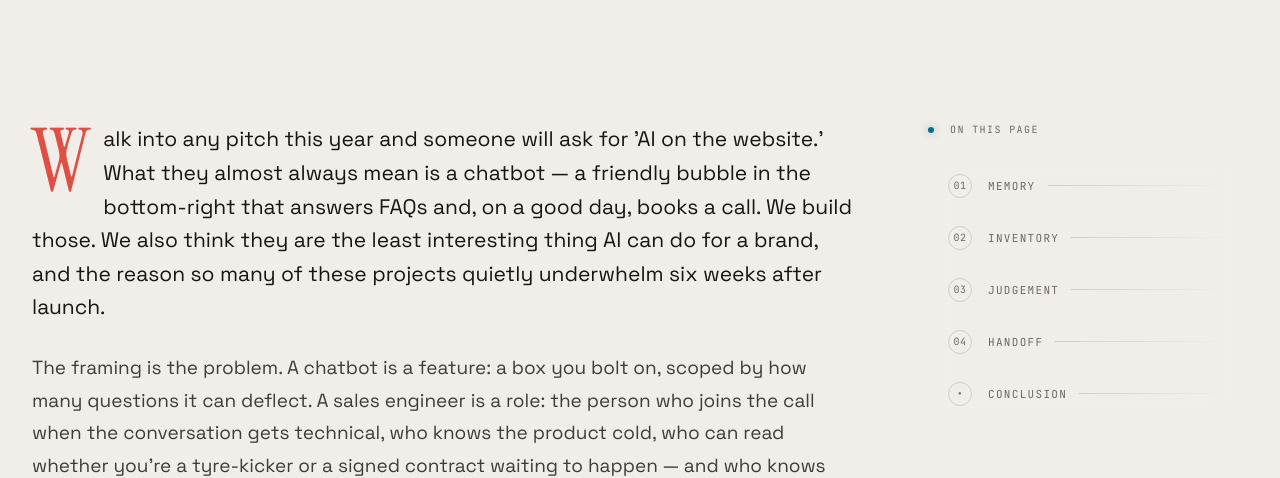
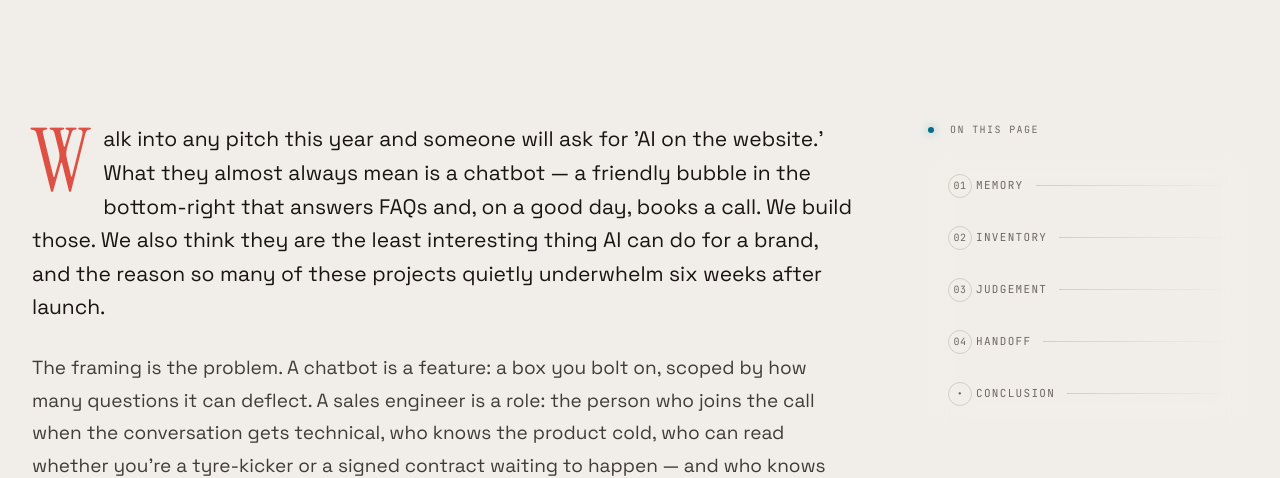
Before and after one commit to Dbrowne14/Default_Social_AI, a Next.js app: page /insights/ai-concierge-sales-engineer in a window 1280 px wide. Shown: the part 1320-1798 px from the top of the page. Built offline with nearby package versions, Linux system fonts and the light colour scheme.

Commit message:
article rail separated and formatted

```diff
--- a/components/insights/insightsPage/InsightsContent/InsightsArticleBody.tsx
+++ b/components/insights/insightsPage/InsightsContent/InsightsArticleBody.tsx
@@ -3,6 +3,7 @@ import { insights } from "@/data/blogData";
 import { usePathname } from "next/navigation";
 import { useState } from "react";
 import InsightsArticleProse from "./InsightsArticleProse";
+import InsightsArticleRail from "./InsightsArticleRail";
 
 const InsightsArticleBody = () => {
   const pathname = usePathname();
@@ -14,85 +15,7 @@ const InsightsArticleBody = () => {
       <div className="container-custom">
         <div className="grid grid-cols-1 min-[900px]:grid-cols-[minmax(0,1fr)_280px] min-[1080px]:grid-cols-[minmax(0,1fr)_320px] min-[900px]:gap-x-12 min-[1080px]:gap-x-18">
          <InsightsArticleProse article={article}/>
-          <aside className="grid-cols-1 hidden min-[900px]:block min-[900px]:col-start-2">
-            <div className="sticky top-29 flex flex-col gap-7">
-              <nav className="toc" aria-label="On this page">
-                <div className="flex gap-4 items-baseline">
-                  <span className="w-1.5 h-1.5 rounded-[50%] bg-accent-2 [box-shadow:0_0_10px_color-mix(in_oklch,var(--accent-2)_50%,transparent)]"></span>
-                  <div className="font-mono text-[10px] tracking-[0.14em] uppercase text-muted flex items-center gap-2 mb-4">
-                    On this page
-                  </div>
-                </div>
-                <ol className="list-none m-0 p-2 flex flex-col gap-1 rounded-2xl  backdrop-blur-[14px]">
-                  {article?.sections?.map((post) => {
-                    const selectedTitle = section === post.kicker;
-
-                    return (
-                      <li key={post.kicker}>
-                        <a
-                          href={`#s${post.number}`}
-                          data-target={post.kicker}
-                          onClick={() => setSection(post.kicker)}
-                          className={`
-            group grid grid-cols-[28px_1fr] items-center gap-3
-            rounded-xl px-3 py-3
-            text-[14px] leading-[1.35]
-            transition-colors duration-150 ease-in-out
-            ${
-              selectedTitle
-                ? "bg-[color-mix(in_oklch,var(--accent-2)_8%,transparent)] text-cream"
-                : "text-cream-2 hover:bg-[color-mix(in_oklch,var(--ink-2)_70%,transparent)] hover:text-cream"
-            }
-          `}
-                        >
-                          <span
-                            className={`
-              flex size-6 items-center justify-center rounded-full
-              font-mono text-[10px] tracking-[0.06em]
-              transition-colors duration-150
-              ${
-                selectedTitle
-                  ? "bg-accent-2 text-ink [box-shadow:0_0_10px_color-mix(in_oklch,var(--accent-2)_50%,transparent)]"
-                  : "text-muted border border-line group-hover:text-cream-2"
-              }
-            `}
-                          >
-                            {post.kicker === "Conclusion" ? "•" : post.number}
-                          </span>
-
-                          <span className="flex items-center gap-3 min-w-0">
-                            <span
-                              className={`
-                truncate font-mono text-[11px] tracking-[0.12em] uppercase
-                ${
-                  selectedTitle
-                    ? "text-accent-2"
-                    : "text-muted group-hover:text-cream-2"
-                }
-              `}
-                            >
-                              {post.kicker}
-                            </span>
-
-                            <span
-                              className={`
-                h-px flex-1
-                ${
-                  selectedTitle
-                    ? "[background:linear-gradient(90deg,color-mix(in_oklch,var(--accent-2)_70%,transparent),transparent)]"
-                    : "[background:linear-gradient(90deg,var(--line),transparent)]"
-                }
-              `}
-                            />
-                          </span>
-                        </a>
-                      </li>
-                    );
-                  })}
-                </ol>
-              </nav>
-            </div>
-          </aside>
+         <InsightsArticleRail article={article} section={section} setSection={setSection}/>
         </div>
       </div>
     </div>
--- a/components/insights/insightsPage/InsightsContent/InsightsArticleProse.tsx
+++ b/components/insights/insightsPage/InsightsContent/InsightsArticleProse.tsx
@@ -1,5 +1,4 @@
 import { blogPostProps } from '@/data/blogData';
-import React from 'react'
 
 const InsightsArticleProse = ({article}:{article:blogPostProps | undefined}) => {
   return (
--- /dev/null
+++ b/components/insights/insightsPage/InsightsContent/InsightsArticleRail.tsx
@@ -0,0 +1,61 @@
+import { blogPostProps } from '@/data/blogData';
+import React from 'react'
+
+const InsightsArticleRail = ({article, section, setSection}:{article:blogPostProps|undefined, section:string, setSection: React.Dispatch<React.SetStateAction<string>>}) => {
+  return (
+    <aside className="grid-cols-1 hidden min-[900px]:block min-[900px]:col-start-2">
+            <div className="sticky top-29 flex flex-col gap-7">
+              <nav className="toc" aria-label="On this page">
+                <div className="flex gap-4 items-baseline">
+                  <span className="w-1.5 h-1.5 rounded-[50%] bg-accent-2 [box-shadow:0_0_10px_color-mix(in_oklch,var(--accent-2)_50%,transparent)]"></span>
+                  <div className="font-mono text-[10px] tracking-[0.14em] uppercase text-muted flex items-center gap-2 mb-4">
+                    On this page
+                  </div>
+                </div>
+                <ol className="list-none m-0 p-2 flex flex-col gap-1 rounded-2xl  backdrop-blur-[14px]">
+                  {article?.sections?.map((post) => {
+                    const selectedTitle = section === post.kicker;
+
+                    return (
+                      <li key={post.kicker}>
+                        <a
+                          href={`#s${post.number}`}
+                          data-target={post.kicker}
+                          onClick={() => setSection(post.kicker)}
+                          className={`group grid grid-cols-[28px_1fr] items-center gap-3rounded-xl px-3 py-3 text-[14px] leading-[1.35]transition-colors duration-150 ease-in-out ${
+                            selectedTitle
+                                ? "bg-[color-mix(in_oklch,var(--accent-2)_8%,transparent)] text-cream"
+                                :"text-cream-2 hover:bg-[color-mix(in_oklch,var(--ink-2)_70%,transparent)] hover:text-cream"}`}>
+                          <span className={`flex size-6 items-center justify-center rounded-full font-mono text-[10px] tracking-[0.06em] transition-colors duration-150
+                            ${selectedTitle
+                                ? "bg-accent-2 text-ink [box-shadow:0_0_10px_color-mix(in_oklch,var(--accent-2)_50%,transparent)]"
+                                : "text-muted border border-line group-hover:text-cream-2"}`}>
+                            {post.kicker === "Conclusion" ? "•" : post.number}
+                          </span>
+
+                          <span className="flex items-center gap-3 min-w-0">
+                            <span className={`truncate font-mono text-[11px] tracking-[0.12em] uppercase ${
+                            selectedTitle
+                                ? "text-accent-2"
+                                : "text-muted group-hover:text-cream-2"}`}>
+                              {post.kicker}
+                            </span>
+
+                            <span
+                              className={`h-px flex-1 ${selectedTitle
+                                ? "[background:linear-gradient(90deg,color-mix(in_oklch,var(--accent-2)_70%,transparent),transparent)]"
+                                : "[background:linear-gradient(90deg,var(--line),transparent)]"}`}
+                            />
+                          </span>
+                        </a>
+                      </li>
+                    );
+                  })}
+                </ol>
+              </nav>
+            </div>
+          </aside>
+  )
+}
+
+export default InsightsArticleRail
```
